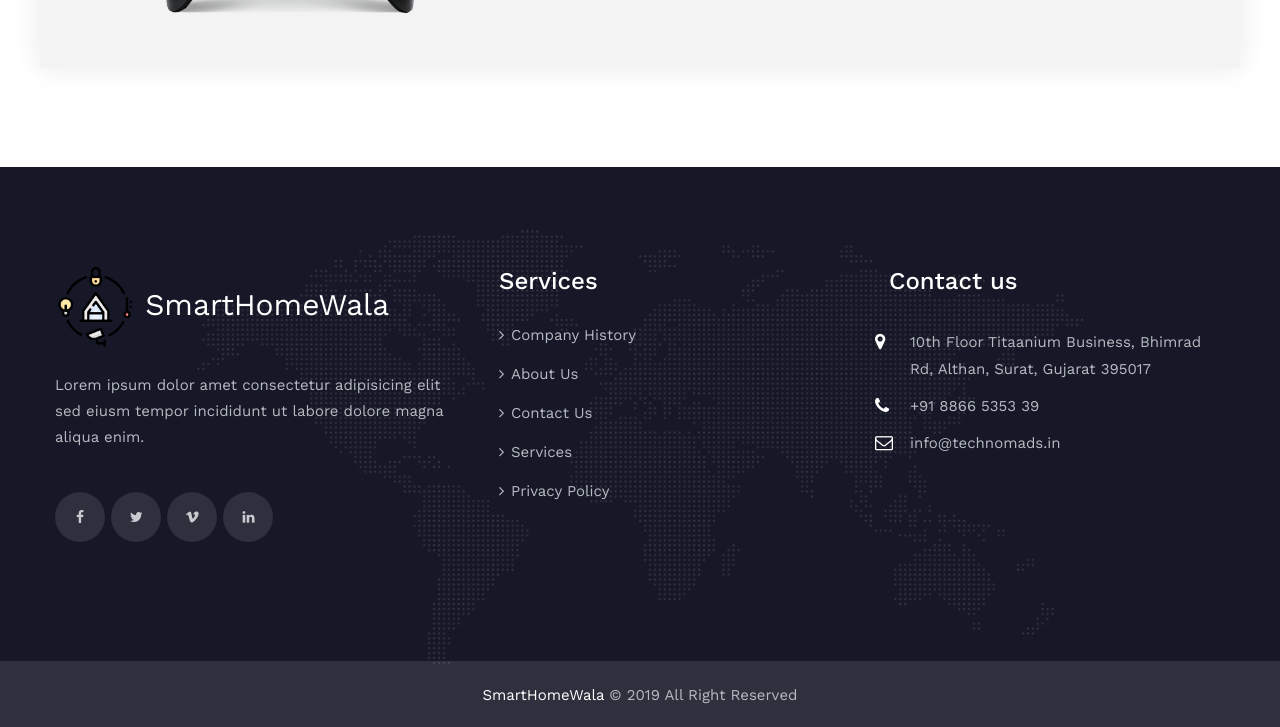
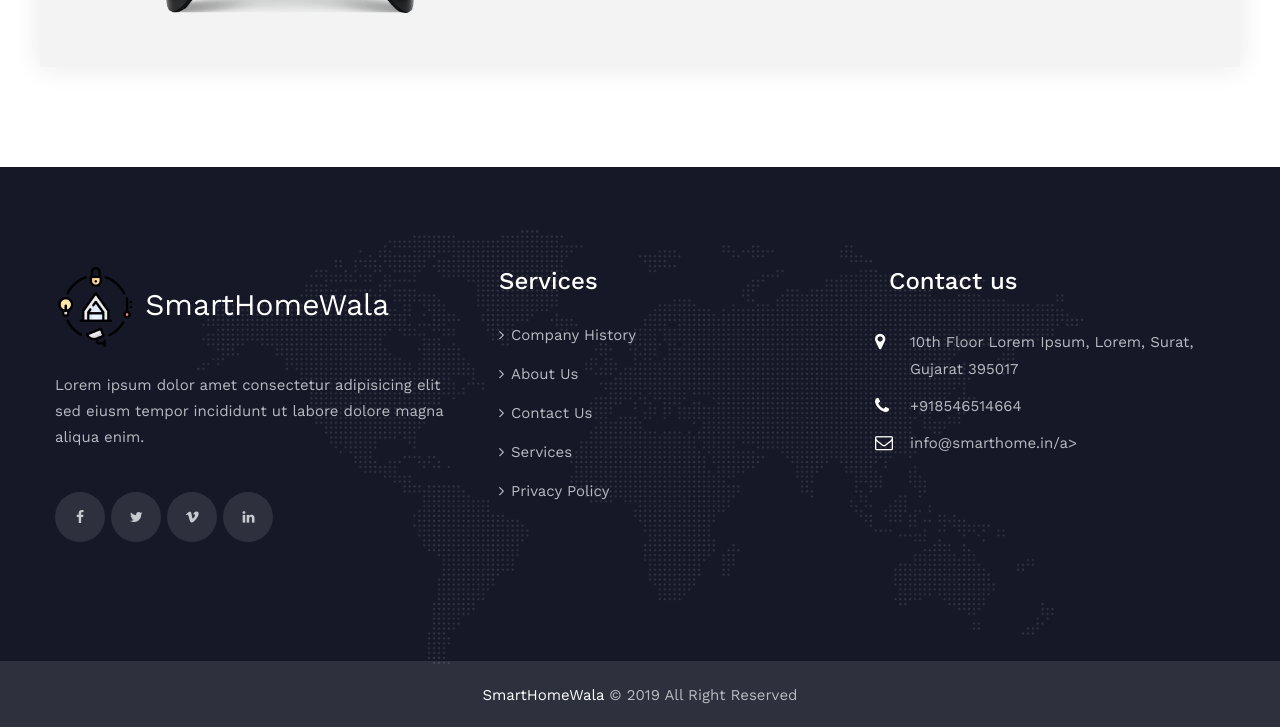
Before and after one commit to Jiyaranka/smarthomewala, a plain HTML site: page products.html in a window 1280 px wide. Shown: the part 2695-3422 px from the top of the page. Drawn offline with nearby package versions, Linux system fonts and the light colour scheme; files whose address does not match are found by name.

Commit message:
Update products.html

```diff
--- a/products.html
+++ b/products.html
@@ -763,11 +763,11 @@
 													</div>
 											</div><!-- /.footer-widget-title -->
 										<div class="footer-contact">
-											<ul>
-											<li class="location"><a href="https://goo.gl/maps/nExkiWVrYxzR69466">10th Floor Titaanium Business, Bhimrad Rd, Althan, Surat, Gujarat 395017</a></li>
-											<li class="phone"><a href="tel:+91 8866 5353 39">+91 8866 5353 39</a> </li>
-												<li class="email"><a href=" mailto:info@technomads.in">info@technomads.in</a></li>
-											</ul>
+											  <ul>
+                                    <li class="location"><a href="">10th Floor Lorem Ipsum, Lorem, Surat, Gujarat 395017</a></li>
+                                    <li class="phone"><a href="tel:+918546514664">+918546514664</a> </li>
+                                        <li class="email"><a href=" mailto:info@smarthome.in">info@smarthome.in/a></li>
+                                    </ul>
 									</div>
 									<!-- /.footer-widget newsletter-widget -->
 								</div>
```
